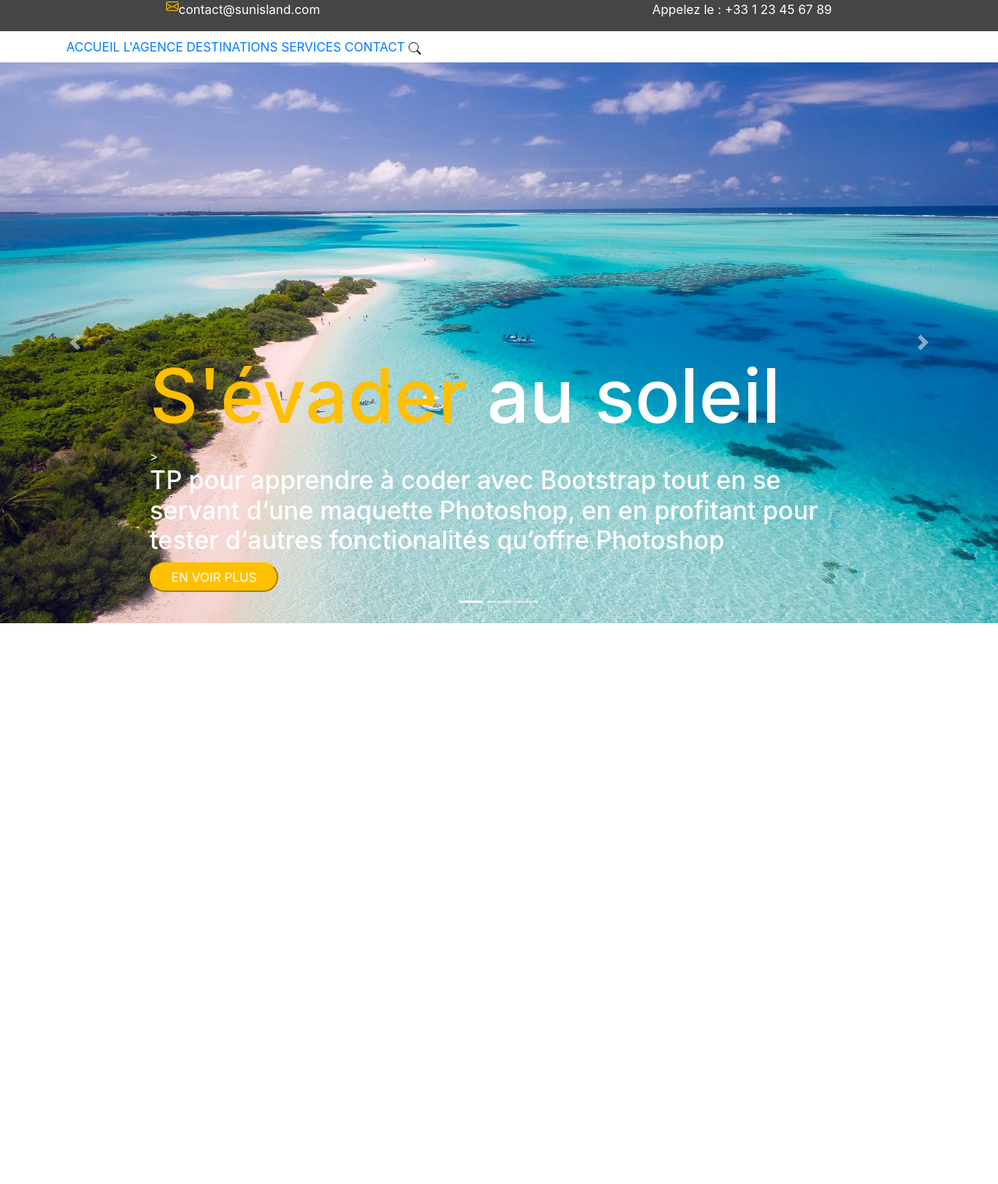
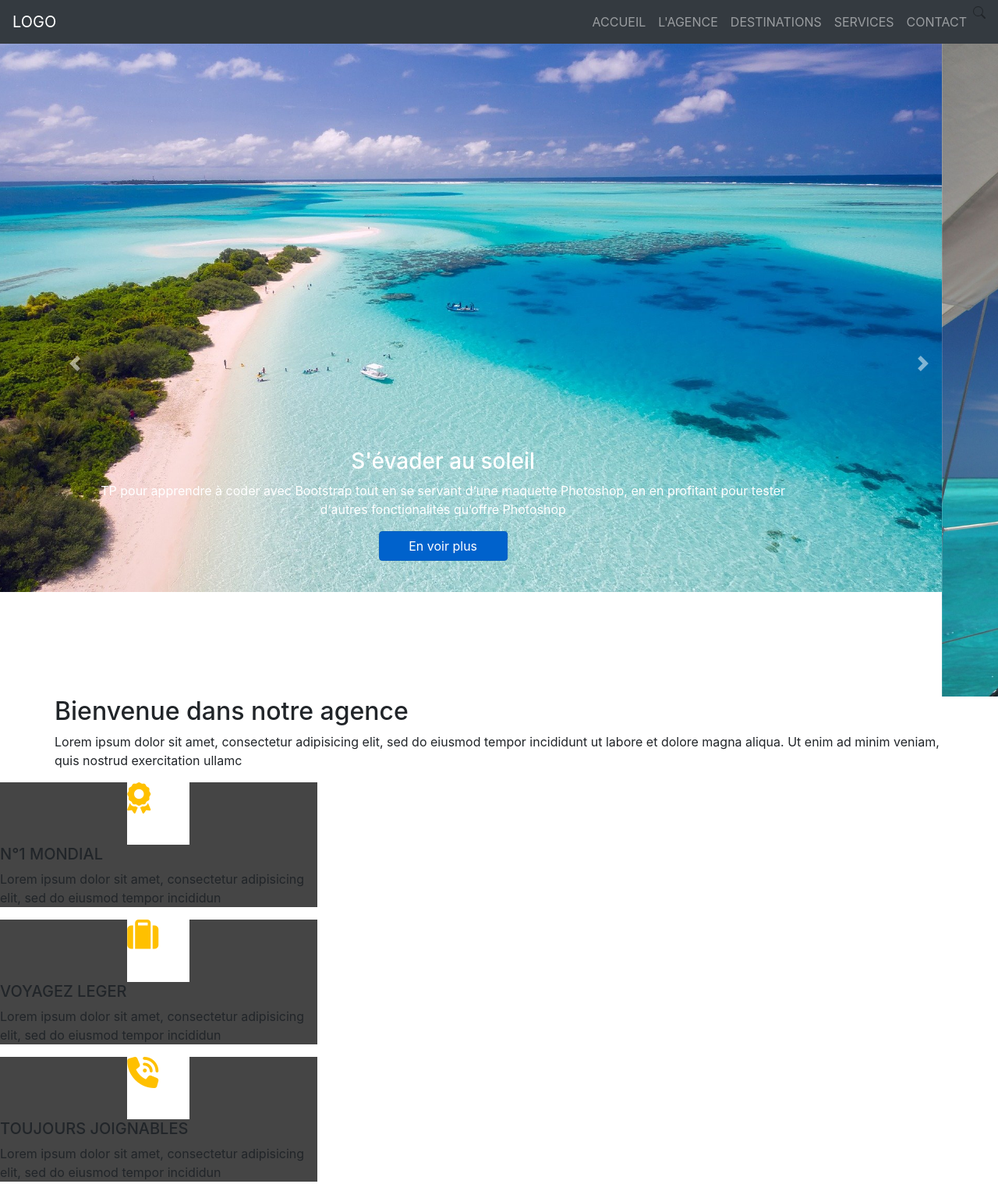
Before and after one commit to Cassandre-david/site-sunisland, a plain HTML site: page index.html in a window 1280 px wide. Shown: the top 1518 px of the page at 78% size. Before the commit the page ends 800 px from the top, so only its background shows below. Drawn offline with nearby package versions, Linux system fonts and the light colour scheme.

Commit message:
ajout en bootstrap

```diff
--- a/css/style.css
+++ b/css/style.css
@@ -37,9 +37,23 @@ h1{
     font-size: 6em;
 }
 
-#myCarousel{
-    display: flex;
-    flex-direction: column;
-    align-items: center;
-    text-align: center;
+
+/* Make the image fully responsive */
+.carousel-inner img {
+    width: 100%;
+    height: 100%;
+
 }
+
+#bienvenue i{
+
+    font-size: 40px;
+    color: #ffc000;
+    background-color: #ffffff;
+    width: 80px;
+    height: 80px;
+}
+
+#bienvenue .sun-carte{
+    background-color: #454545;
+}
--- a/index.html
+++ b/index.html
@@ -7,8 +7,12 @@
     <!-- CSS -->
     <link rel="stylesheet" href="https://cdn.jsdelivr.net/npm/bootstrap@4.5.3/dist/css/bootstrap.min.css"
     integrity="sha384-TX8t27EcRE3e/ihU7zmQxVncDAy5uIKz4rEkgIXeMed4M0jlfIDPvg6uqKI2xXr2" crossorigin="anonymous">
-    <link rel="stylesheet" href="css/bootstrap.min.css">
     <link rel="stylesheet" href="css/style.css">
+    <link rel="stylesheet" href="https://maxcdn.bootstrapcdn.com/bootstrap/4.5.2/css/bootstrap.min.css">
+    <script src="https://ajax.googleapis.com/ajax/libs/jquery/3.5.1/jquery.min.js"></script>
+    <script src="https://cdnjs.cloudflare.com/ajax/libs/popper.js/1.16.0/umd/popper.min.js"></script>
+    <script src="https://maxcdn.bootstrapcdn.com/bootstrap/4.5.2/js/bootstrap.min.js"></script>
+    <script src="https://kit.fontawesome.com/2f0f6273c6.js" crossorigin="anonymous"></script>
  </head>
  <body>
 
@@ -24,75 +28,142 @@
         </div>
      </div>
      <header>
-     <nav class="navbar">
-        <div class="container">
-            <div class="row">
-            <div class="col-md-12">
-                    <a href="index.html">Accueil</a>
-                    <a href="#">L'Agence</a>
-                    <a href="#">Destinations</a>
-                    <a href="#">Services</a>
-                    <a href="#">Contact</a>
+
+        <nav class="navbar navbar-expand-sm bg-dark navbar-dark fixed-top d-flex justify-content-between">
+          <a class="navbar-brand" href="#">Logo</a>
+            <ul class="navbar-nav">
+              <li class="nav-item">
+                <a class="nav-link" href="#">Accueil</a>
+              </li>
+              <li class="nav-item">
+                <a class="nav-link" href="#">L'agence</a>
+              </li>
+              <li class="nav-item">
+                <a class="nav-link" href="#">Destinations</a>
+              </li>
+              <li class="nav-item">
+                <a class="nav-link" href="#">Services</a>
+              </li>
+              <li class="nav-item">
+                <a class="nav-link" href="#">Contact</a>
+              </li>
               <svg width="1em" height="1em" viewBox="0 0 16 16" class="bi bi-search" fill="currentColor" xmlns="http://www.w3.org/2000/svg">
                 <path fill-rule="evenodd" d="M10.442 10.442a1 1 0 0 1 1.415 0l3.85 3.85a1 1 0 0 1-1.414 1.415l-3.85-3.85a1 1 0 0 1 0-1.415z"/>
                 <path fill-rule="evenodd" d="M6.5 12a5.5 5.5 0 1 0 0-11 5.5 5.5 0 0 0 0 11zM13 6.5a6.5 6.5 0 1 1-13 0 6.5 6.5 0 0 1 13 0z"/>
               </svg>
+            </ul>
           </nav>
+
+
+          <div id="demo" class="carousel slide" data-ride="carousel">
+            <ul class="carousel-indicators">
+              <li data-target="#demo" data-slide-to="0" class="active"></li>
+              <li data-target="#demo" data-slide-to="1"></li>
+              <li data-target="#demo" data-slide-to="2"></li>
+            </ul>
+            <div class="carousel-inner">
+              <div class="carousel-item active">
+                <img src="css/Liens/maldives-1993704_1920.jpg" alt="Maldives" width="1100" height="500">
+                <div class="carousel-caption">
+                  <h3>S'évader au soleil</h3>
+                  <p>TP pour apprendre à coder avec Bootstrap tout en se servant
+                    d‘une maquette Photoshop, en en profitant pour tester d‘autres fonctionalités qu‘offre Photoshop</p>
+                    <button type="button" class="btn btn-primary active">En voir plus</button>
+                  </div>
+              </div>
+              <div class="carousel-item">
+                <img src="css/Liens/sailboat-2047389_1920.jpg" alt="Sailboat" width="1100" height="500">
+                <div class="carousel-caption">
+                  <h3>S'évader au soleil</h3>
+                  <p>TP pour apprendre à coder avec Bootstrap tout en se servant
+                    d‘une maquette Photoshop, en en profitant pour tester d‘autres fonctionalités qu‘offre Photoshop</p>
+                    <button type="button" class="btn btn-primary active">En voir plus</button>
+                  </div>
+              </div>
+              <div class="carousel-item">
+                <img src="css/Liens/bali-2975787_1920.jpg" alt="Bali" width="1100" height="500">
+                <div class="carousel-caption">
+                  <h3>S'évader au soleil</h3>
+                  <p>TP pour apprendre à coder avec Bootstrap tout en se servant
+                    d‘une maquette Photoshop, en en profitant pour tester d‘autres fonctionalités qu‘offre Photoshop</p>
+                    <button type="button" class="btn btn-primary active">En voir plus</button>
                   </div>
               </div>
             </div>
+            <a class="carousel-control-prev" href="#demo" data-slide="prev">
+              <span class="carousel-control-prev-icon"></span>
+            </a>
+            <a class="carousel-control-next" href="#demo" data-slide="next">
+              <span class="carousel-control-next-icon"></span>
+            </a>
           </div>
 
-
-    </header>
-
-    <div id="myCarousel" class="carousel slide" data-ride="carousel">
-        <ol class="carousel-indicators">
-          <li data-target="#myCarousel" data-slide-to="0" class="active"></li>
-          <li data-target="#myCarousel" data-slide-to="1"></li>
-          <li data-target="#myCarousel" data-slide-to="2"></li>
-        </ol>
-        <div class="carousel-inner">
-          <div class="carousel-item active">
-            <img class="maldives" width="100%" src="css/Liens/maldives-1993704_1920.jpg" preserveAspectRatio="xMidYMid slice" focusable="false" role="img"><rect width="100%" height="100%" fill="#777"/></svg>
+          <section id="bienvenue">
             <div class="container">
-              <div class="carousel-caption text-left">
-                <h1><span>S'évader</span> au soleil</h1>>
-                <h2>TP pour apprendre  à coder avec Bootstrap tout en se servant d‘une maquette Photoshop, en en profitant pour tester d‘autres fonctionalités qu‘offre Photoshop</h2>
-                <button type="button">En voir plus</button>
+            <div class="row">
+              <h6></h6>
+              <h2>Bienvenue dans notre agence</h2>
+              <p> Lorem ipsum dolor sit amet, consectetur adipisicing elit,
+                sed do eiusmod tempor incididunt ut labore et dolore magna aliqua. Ut enim ad minim veniam, quis nostrud exercitation ullamc</p>
               </div>
             </div>
             </div>
-          <div class="carousel-item">
-            <img class="sailboat" width="100%" src="css/Liens/sailboat-2047389_1920.jpg" preserveAspectRatio="xMidYMid slice" focusable="false" role="img"><rect width="100%" height="100%" fill="#777"/></svg>
-            <div class="container">
-              <div class="carousel-caption">
-                <h1><span>S'évader</span> au soleil</h1>
-                <h2>TP pour apprendre  à coder avec Bootstrap tout en se servant d‘une maquette Photoshop, en en profitant pour tester d‘autres fonctionalités qu‘offre Photoshop</h2>
-                <button type="button">En voir plus</button>
+            <div class="row">
+              <div class="col-4">
+                <div class="sun-carte">
+                <div class="sun-icon rounded-circle d-flex justify-content-center align-items-center">
+                  <i class="fas fa-award" aria-hidden="true"></i>
+                </div>
+                <div class="sun-texte">
+                  <h5>N°1 MONDIAL</h5>
+                <p>Lorem ipsum dolor sit amet,
+                  consectetur adipisicing elit, sed do eiusmod tempor incididun</p>
                 </div>
               </div>
+
+              <div class="sun-carte">
+                <div class="sun-icon rounded-circle d-flex justify-content-center align-items-center">
+                  <i class="fas fa-suitcase" aria-hidden="true"></i>
                 </div>
-          <div class="carousel-item">
-            <img class="bali" width="100%" src="css/Liens/bali-2975787_1920.jpg" preserveAspectRatio="xMidYMid slice" focusable="false" role="img"><rect width="100%" height="100%" fill="#777"/></svg>
-            <div class="container">
-              <div class="carousel-caption text-right">
-                <h1><span>S'évader</span> au soleil</h1>
-                <h2>TP pour apprendre  à coder avec Bootstrap tout en se servant d‘une maquette Photoshop, en en profitant pour tester d‘autres fonctionalités qu‘offre Photoshop</h2>
-                <button type="button">En voir plus</button>
+                <div class="sun-texte">
+                  <h5>VOYAGEZ LEGER</h5>
+                <p>Lorem ipsum dolor sit amet,
+                  consectetur adipisicing elit, sed do eiusmod tempor incididun</p>
                 </div>
               </div>
+
+              <div class="sun-carte">
+                <div class="sun-icon rounded-circle d-flex justify-content-center align-items-center">
+                  <i class="fas fa-phone-volume" aria-hidden="true"></i>
+                </div>
+                <div class="sun-texte">
+                  <h5>TOUJOURS JOIGNABLES</h5>
+                <p>Lorem ipsum dolor sit amet,
+                  consectetur adipisicing elit, sed do eiusmod tempor incididun</p>
                 </div>
               </div>
-        <a class="carousel-control-prev" href="#myCarousel" role="button" data-slide="prev">
-          <span class="carousel-control-prev-icon" aria-hidden="true"></span>
-          <span class="sr-only">Previous</span>
-        </a>
-        <a class="carousel-control-next" href="#myCarousel" role="button" data-slide="next">
-          <span class="carousel-control-next-icon" aria-hidden="true"></span>
-          <span class="sr-only">Next</span>
-        </a>
+
+              <div class="sun-carte">
+                <div class="sun-icon rounded-circle d-flex justify-content-center align-items-center">
+                  <i class="fas fa-map-marker-alt" aria-hidden="true"></i>
                 </div>
+                <div class="sun-texte">
+                  <h5>200 AGENCES</h5>
+                <p>Lorem ipsum dolor sit amet,
+                  consectetur adipisicing elit, sed do eiusmod tempor incididun</p>
+                </div>
+              </div>
+
+            </div>
+            </div>
+
+          </section>
+
+
+      <footer>
+          <h4>Ne loupez rien, restez informé</h4>
+          <p>Copyright © 2020 Arinfo</p>
+      </footer>
 
  </body>
 </html>
```
Lines whose indentation alone changed are shown as unchanged.
